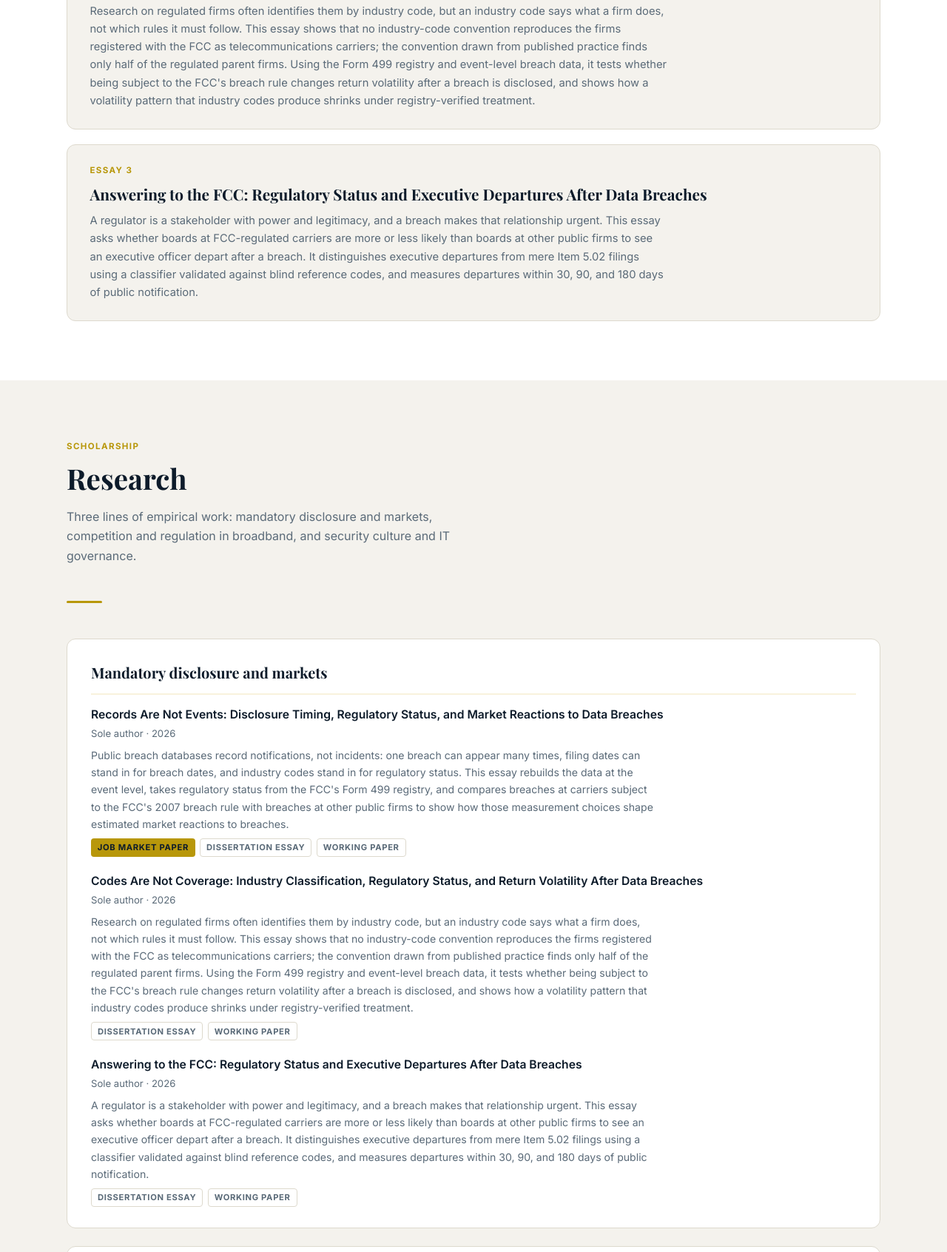
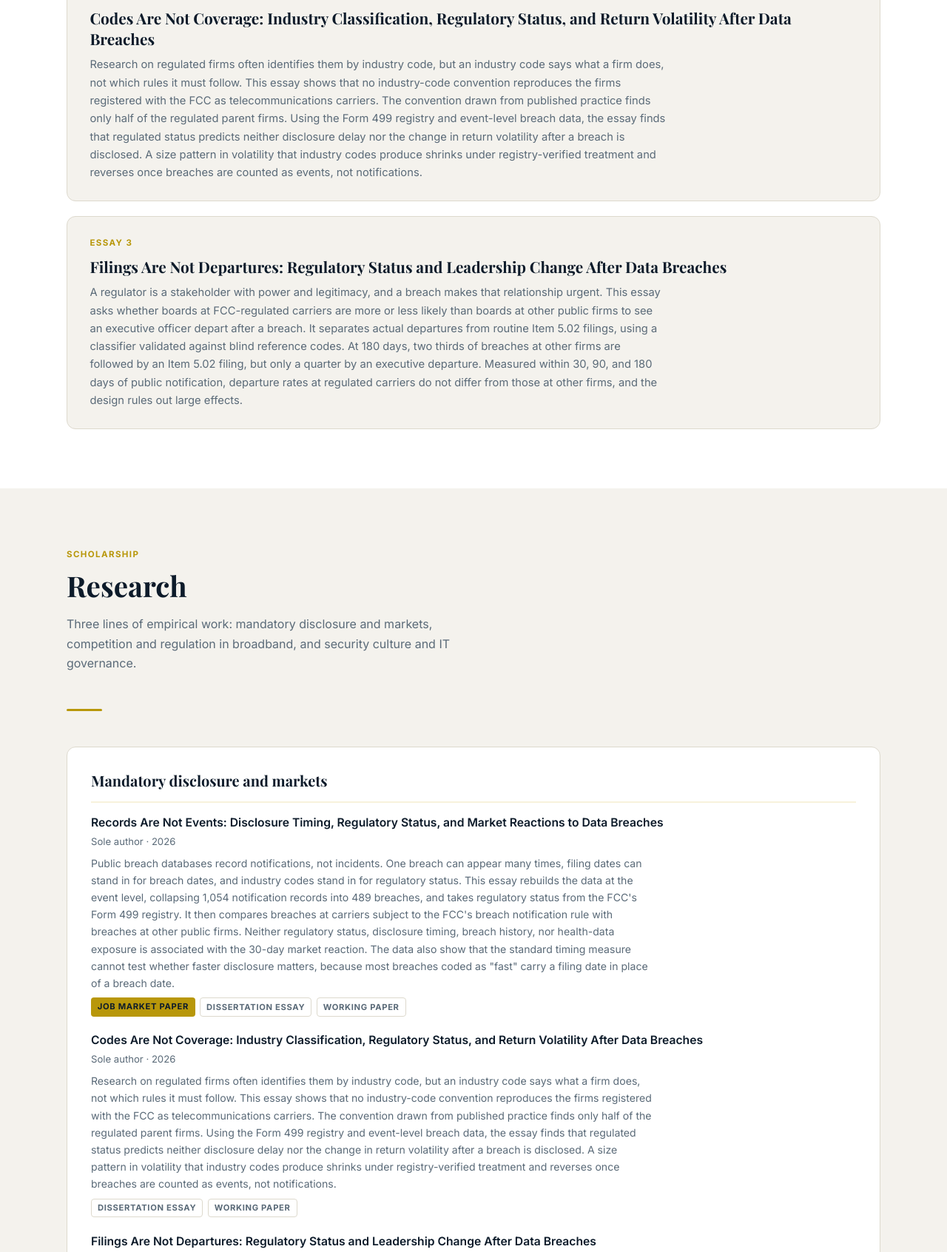
Before and after one commit to ts2427/Website, a plain HTML site: page index.html in a window 1280 px wide. Shown: the part 2676-4368 px from the top of the page at 74% size. Drawn offline with nearby package versions, Linux system fonts and the light colour scheme.

Commit message:
Update dissertation essay abstracts; retitle essay 3
Essay 3 is now "Filings Are Not Departures: Regulatory Status and
Leadership Change After Data Breaches". Abstracts now report findings,
so the no-findings note in papers.yaml is removed.

Co-Authored-By: Claude Opus 5.5 <noreply@anthropic.com>

```diff
--- a/index.html
+++ b/index.html
@@ -638,7 +638,7 @@
           <span class="jmp-tag">Job market paper</span>
         </div>
         <h3 class="essay-title">Records Are Not Events: Disclosure Timing, Regulatory Status, and Market Reactions to Data Breaches</h3>
-        <p class="essay-abstract">Public breach databases record notifications, not incidents: one breach can appear many times, filing dates can stand in for breach dates, and industry codes stand in for regulatory status. This essay rebuilds the data at the event level, takes regulatory status from the FCC&#39;s Form 499 registry, and compares breaches at carriers subject to the FCC&#39;s 2007 breach rule with breaches at other public firms to show how those measurement choices shape estimated market reactions to breaches.</p>
+        <p class="essay-abstract">Public breach databases record notifications, not incidents. One breach can appear many times, filing dates can stand in for breach dates, and industry codes stand in for regulatory status. This essay rebuilds the data at the event level, collapsing 1,054 notification records into 489 breaches, and takes regulatory status from the FCC&#39;s Form 499 registry. It then compares breaches at carriers subject to the FCC&#39;s breach notification rule with breaches at other public firms. Neither regulatory status, disclosure timing, breach history, nor health-data exposure is associated with the 30-day market reaction. The data also show that the standard timing measure cannot test whether faster disclosure matters, because most breaches coded as &#34;fast&#34; carry a filing date in place of a breach date.</p>
       </article>
 
       <article class="essay">
@@ -647,7 +647,7 @@
 
         </div>
         <h3 class="essay-title">Codes Are Not Coverage: Industry Classification, Regulatory Status, and Return Volatility After Data Breaches</h3>
-        <p class="essay-abstract">Research on regulated firms often identifies them by industry code, but an industry code says what a firm does, not which rules it must follow. This essay shows that no industry-code convention reproduces the firms registered with the FCC as telecommunications carriers; the convention drawn from published practice finds only half of the regulated parent firms. Using the Form 499 registry and event-level breach data, it tests whether being subject to the FCC&#39;s breach rule changes return volatility after a breach is disclosed, and shows how a volatility pattern that industry codes produce shrinks under registry-verified treatment.</p>
+        <p class="essay-abstract">Research on regulated firms often identifies them by industry code, but an industry code says what a firm does, not which rules it must follow. This essay shows that no industry-code convention reproduces the firms registered with the FCC as telecommunications carriers. The convention drawn from published practice finds only half of the regulated parent firms. Using the Form 499 registry and event-level breach data, the essay finds that regulated status predicts neither disclosure delay nor the change in return volatility after a breach is disclosed. A size pattern in volatility that industry codes produce shrinks under registry-verified treatment and reverses once breaches are counted as events, not notifications.</p>
       </article>
 
       <article class="essay">
@@ -655,8 +655,8 @@
           <span class="essay-num">Essay 3</span>
 
         </div>
-        <h3 class="essay-title">Answering to the FCC: Regulatory Status and Executive Departures After Data Breaches</h3>
-        <p class="essay-abstract">A regulator is a stakeholder with power and legitimacy, and a breach makes that relationship urgent. This essay asks whether boards at FCC-regulated carriers are more or less likely than boards at other public firms to see an executive officer depart after a breach. It distinguishes executive departures from mere Item 5.02 filings using a classifier validated against blind reference codes, and measures departures within 30, 90, and 180 days of public notification.</p>
+        <h3 class="essay-title">Filings Are Not Departures: Regulatory Status and Leadership Change After Data Breaches</h3>
+        <p class="essay-abstract">A regulator is a stakeholder with power and legitimacy, and a breach makes that relationship urgent. This essay asks whether boards at FCC-regulated carriers are more or less likely than boards at other public firms to see an executive officer depart after a breach. It separates actual departures from routine Item 5.02 filings, using a classifier validated against blind reference codes. At 180 days, two thirds of breaches at other firms are followed by an Item 5.02 filing, but only a quarter by an executive departure. Measured within 30, 90, and 180 days of public notification, departure rates at regulated carriers do not differ from those at other firms, and the design rules out large effects.</p>
       </article>
 
     </div>
@@ -682,7 +682,7 @@
             <div class="paper-title">Records Are Not Events: Disclosure Timing, Regulatory Status, and Market Reactions to Data Breaches</div>
             <div class="paper-meta">Sole author · 2026</div>
 
-            <p class="paper-abstract">Public breach databases record notifications, not incidents: one breach can appear many times, filing dates can stand in for breach dates, and industry codes stand in for regulatory status. This essay rebuilds the data at the event level, takes regulatory status from the FCC&#39;s Form 499 registry, and compares breaches at carriers subject to the FCC&#39;s 2007 breach rule with breaches at other public firms to show how those measurement choices shape estimated market reactions to breaches.</p>
+            <p class="paper-abstract">Public breach databases record notifications, not incidents. One breach can appear many times, filing dates can stand in for breach dates, and industry codes stand in for regulatory status. This essay rebuilds the data at the event level, collapsing 1,054 notification records into 489 breaches, and takes regulatory status from the FCC&#39;s Form 499 registry. It then compares breaches at carriers subject to the FCC&#39;s breach notification rule with breaches at other public firms. Neither regulatory status, disclosure timing, breach history, nor health-data exposure is associated with the 30-day market reaction. The data also show that the standard timing measure cannot test whether faster disclosure matters, because most breaches coded as &#34;fast&#34; carry a filing date in place of a breach date.</p>
             <div class="paper-tags">
               <span class="jmp-tag">Job market paper</span>
               <span class="pub-type">Dissertation essay</span>
@@ -694,7 +694,7 @@
             <div class="paper-title">Codes Are Not Coverage: Industry Classification, Regulatory Status, and Return Volatility After Data Breaches</div>
             <div class="paper-meta">Sole author · 2026</div>
 
-            <p class="paper-abstract">Research on regulated firms often identifies them by industry code, but an industry code says what a firm does, not which rules it must follow. This essay shows that no industry-code convention reproduces the firms registered with the FCC as telecommunications carriers; the convention drawn from published practice finds only half of the regulated parent firms. Using the Form 499 registry and event-level breach data, it tests whether being subject to the FCC&#39;s breach rule changes return volatility after a breach is disclosed, and shows how a volatility pattern that industry codes produce shrinks under registry-verified treatment.</p>
+            <p class="paper-abstract">Research on regulated firms often identifies them by industry code, but an industry code says what a firm does, not which rules it must follow. This essay shows that no industry-code convention reproduces the firms registered with the FCC as telecommunications carriers. The convention drawn from published practice finds only half of the regulated parent firms. Using the Form 499 registry and event-level breach data, the essay finds that regulated status predicts neither disclosure delay nor the change in return volatility after a breach is disclosed. A size pattern in volatility that industry codes produce shrinks under registry-verified treatment and reverses once breaches are counted as events, not notifications.</p>
             <div class="paper-tags">
 
               <span class="pub-type">Dissertation essay</span>
@@ -703,10 +703,10 @@
           </li>
 
           <li class="paper">
-            <div class="paper-title">Answering to the FCC: Regulatory Status and Executive Departures After Data Breaches</div>
+            <div class="paper-title">Filings Are Not Departures: Regulatory Status and Leadership Change After Data Breaches</div>
             <div class="paper-meta">Sole author · 2026</div>
 
-            <p class="paper-abstract">A regulator is a stakeholder with power and legitimacy, and a breach makes that relationship urgent. This essay asks whether boards at FCC-regulated carriers are more or less likely than boards at other public firms to see an executive officer depart after a breach. It distinguishes executive departures from mere Item 5.02 filings using a classifier validated against blind reference codes, and measures departures within 30, 90, and 180 days of public notification.</p>
+            <p class="paper-abstract">A regulator is a stakeholder with power and legitimacy, and a breach makes that relationship urgent. This essay asks whether boards at FCC-regulated carriers are more or less likely than boards at other public firms to see an executive officer depart after a breach. It separates actual departures from routine Item 5.02 filings, using a classifier validated against blind reference codes. At 180 days, two thirds of breaches at other firms are followed by an Item 5.02 filing, but only a quarter by an executive departure. Measured within 30, 90, and 180 days of public notification, departure rates at regulated carriers do not differ from those at other firms, and the design rules out large effects.</p>
             <div class="paper-tags">
 
               <span class="pub-type">Dissertation essay</span>
```
Also changed, not shown: 1 other file.
